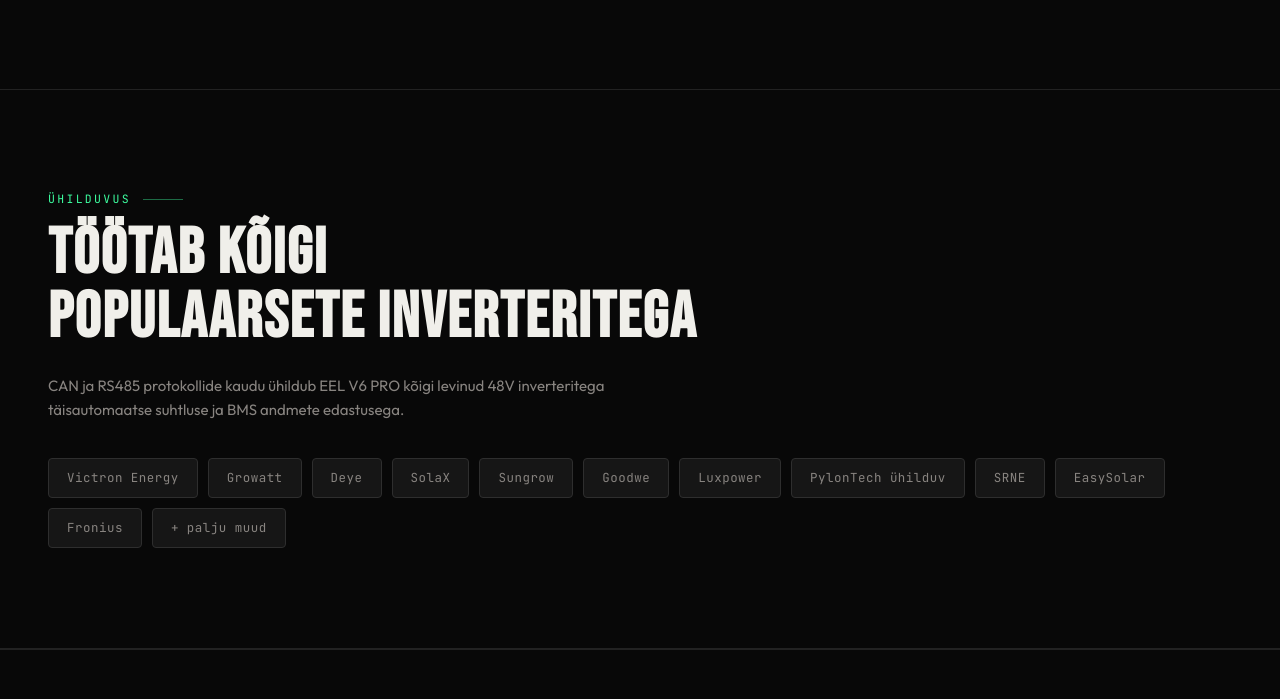
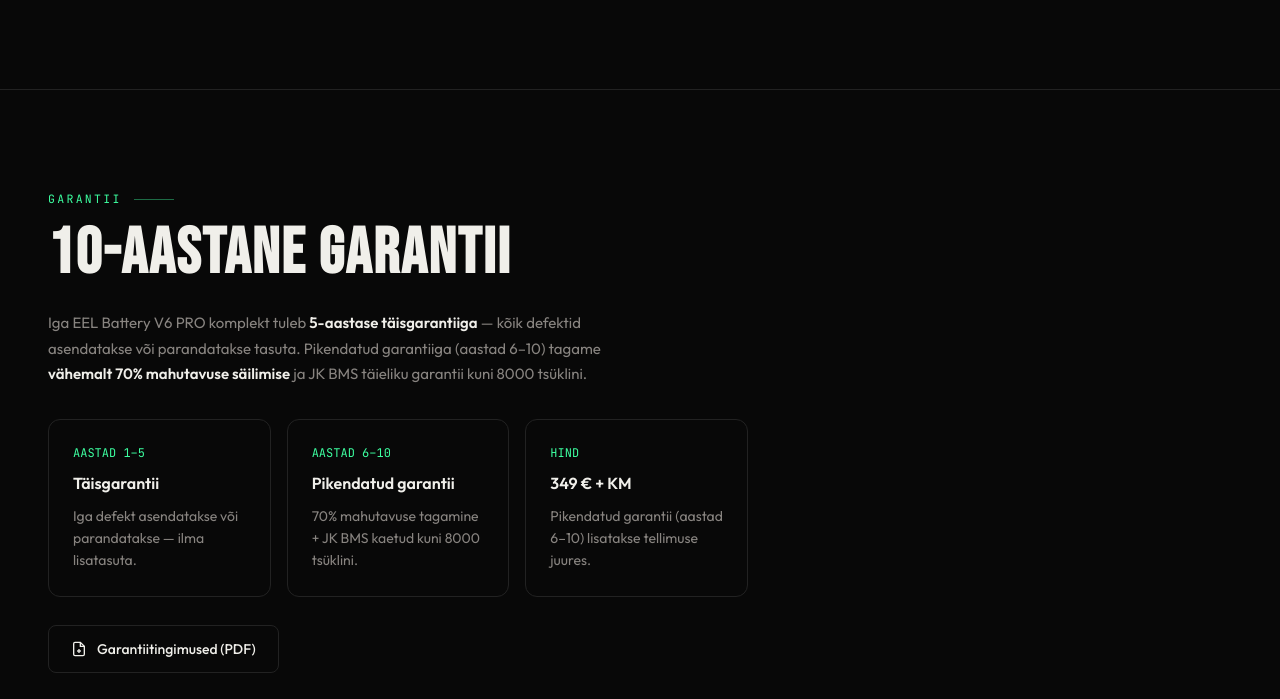
Before and after one commit to oskarluh/solvolt, a website: page eel-v6-pro.html in a window 1280 px wide. Shown: the part 5686-6385 px from the top of the page. Drawn offline with Linux system fonts and the light colour scheme.

Commit message:
add warrenty

```diff
--- a/eel-v6-pro.html
+++ b/eel-v6-pro.html
@@ -588,6 +588,44 @@ footer{padding:52px 48px;border-top:1px solid var(--border);display:flex;justify
   </div>
 </section>
 
+<!-- WARRANTY -->
+<section id="garantii">
+  <div class="container">
+    <div class="section-label">Garantii</div>
+    <h2>10-Aastane Garantii</h2>
+    <p style="color:var(--text-2);max-width:600px;margin-top:14px;font-size:15px;line-height:1.7">
+      Iga EEL Battery V6 PRO komplekt tuleb <strong style="color:var(--text-1)">5-aastase täisgarantiiga</strong> — kõik defektid asendatakse või parandatakse tasuta. Pikendatud garantiiga (aastad 6–10) tagame <strong style="color:var(--text-1)">vähemalt 70% mahutavuse säilimise</strong> ja JK BMS täieliku garantii kuni 8000 tsüklini.
+    </p>
+
+    <div style="display:grid;grid-template-columns:repeat(auto-fit,minmax(220px,1fr));gap:16px;margin-top:32px;max-width:700px">
+      <div style="background:var(--surface-2);border:1px solid var(--border);border-radius:12px;padding:24px">
+        <div style="font-family:var(--ff-mono);font-size:.75rem;color:var(--accent);margin-bottom:8px">AASTAD 1–5</div>
+        <div style="font-size:1rem;font-weight:600;color:var(--text-1);margin-bottom:8px">Täisgarantii</div>
+        <div style="font-size:.875rem;color:var(--text-2);line-height:1.6">Iga defekt asendatakse või parandatakse — ilma lisatasuta.</div>
+      </div>
+      <div style="background:var(--surface-2);border:1px solid var(--border);border-radius:12px;padding:24px">
+        <div style="font-family:var(--ff-mono);font-size:.75rem;color:var(--accent);margin-bottom:8px">AASTAD 6–10</div>
+        <div style="font-size:1rem;font-weight:600;color:var(--text-1);margin-bottom:8px">Pikendatud garantii</div>
+        <div style="font-size:.875rem;color:var(--text-2);line-height:1.6">70% mahutavuse tagamine + JK BMS kaetud kuni 8000 tsüklini.</div>
+      </div>
+      <div style="background:var(--surface-2);border:1px solid var(--border);border-radius:12px;padding:24px">
+        <div style="font-family:var(--ff-mono);font-size:.75rem;color:var(--accent);margin-bottom:8px">HIND</div>
+        <div style="font-size:1rem;font-weight:600;color:var(--text-1);margin-bottom:8px">349 € + KM</div>
+        <div style="font-size:.875rem;color:var(--text-2);line-height:1.6">Pikendatud garantii (aastad 6–10) lisatakse tellimuse juures.</div>
+      </div>
+    </div>
+
+    <div style="margin-top:28px">
+      <a href="assets/failid/eel-v6-pro-garantii.pdf" target="_blank" rel="noopener"
+         style="display:inline-flex;align-items:center;gap:10px;padding:12px 22px;background:var(--surface-2);border:1px solid var(--border);border-radius:8px;color:var(--text-1);text-decoration:none;font-size:.875rem;font-weight:500;transition:border-color .2s"
+         onmouseover="this.style.borderColor='var(--accent)'" onmouseout="this.style.borderColor='var(--border)'">
+        <svg width="16" height="16" viewBox="0 0 24 24" fill="none" stroke="currentColor" stroke-width="2"><path d="M14 2H6a2 2 0 00-2 2v16a2 2 0 002 2h12a2 2 0 002-2V8z"/><polyline points="14 2 14 8 20 8"/><line x1="12" y1="18" x2="12" y2="12"/><line x1="9" y1="15" x2="15" y2="15"/></svg>
+        Garantiitingimused (PDF)
+      </a>
+    </div>
+  </div>
+</section>
+
 <!-- COMPAT -->
 <section>
   <div class="container">
```
